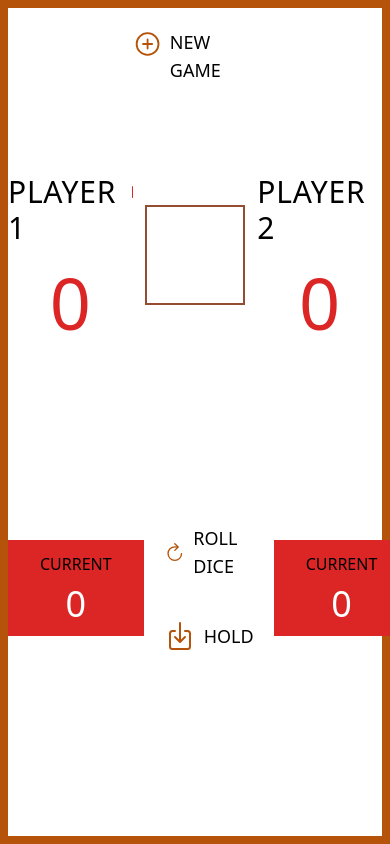
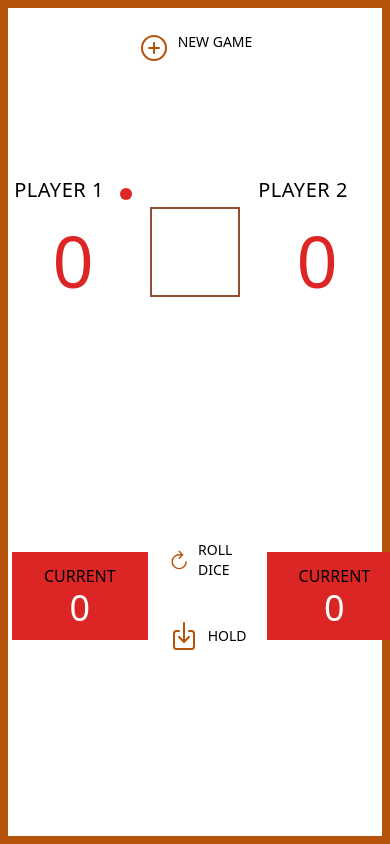
Before and after one commit to FloDevWeb/Dynamiser-vos-sites-web-avec-Javascript, a plain HTML site: page index.html in a window 390 px wide. Drawn offline with nearby package versions, Linux system fonts and the light colour scheme.

Commit message:
responsive modif

```diff
--- a/index.html
+++ b/index.html
@@ -16,7 +16,7 @@
   </head>
   <body>
     <main
-      class="grid grid-cols-3 md:grid-cols-5 grid-rows-5 h-screen border-8 border-amber-700"
+      class="grid grid-cols-3 md:grid-cols-5 grid-rows-5 h-screen border-8 border-amber-700 p-1"
     >
       <section class="col-start-2 md:col-start-3 flex justify-center mt-5">
         <ion-icon
@@ -24,14 +24,14 @@
           name="add-circle-outline"
           id="newGame"
         ></ion-icon>
-        <h1 class="text-lg md:text-xl lg:text-2xl font-extralight ml-2">
+        <h1 class="text-sm md:text-xl lg:text-2xl font-extralight ml-2">
           NEW GAME
         </h1>
       </section>
 
       <section class="row-start-2 col-start-1 md:col-start-2">
         <h2
-          class="text-3xl lg:text-5xl font-thin tracking-wide flex justify-center"
+          class="text-xl md:text-3xl lg:text-4xl xl:text-5xl font-thin tracking-wide flex justify-center"
         >
           PLAYER 1
           <div
@@ -59,7 +59,7 @@
 
       <section class="row-start-2 col-start-3 md:col-start-4">
         <h2
-          class="text-3xl lg:text-5xl font-thin tracking-wide flex justify-center"
+          class="text-xl md:text-3xl lg:text-4xl xl:text-5xl font-thin tracking-wide flex justify-center"
         >
           PLAYER 2
           <div
@@ -78,19 +78,19 @@
       <section
         class="row-start-4 col-start-1 md:col-start-2 col-end-5 flex justify-around items-center"
       >
-        <div class="flex flex-col items-center px-8 py-3 gap-2 bg-red-600">
+        <div class="flex flex-col items-center px-8 py-3 mt-5 bg-red-600">
           <h3 class="font-extralight">CURRENT</h3>
           <div class="font-extralight text-4xl text-white" id="round_1">0</div>
         </div>
 
         <section>
-          <div class="continu flex items-center p-5">
+          <div class="continu flex items-center p-5 mt-5">
             <ion-icon
               class="icon w-8 h-8 text-amber-700 cursor-pointer"
               name="refresh-outline"
               id="roll"
             ></ion-icon>
-            <h4 class="text-lg md:text-2xl font-extralight ml-2">ROLL DICE</h4>
+            <h4 class="text-sm md:text-2xl font-extralight ml-2">ROLL DICE</h4>
           </div>
           <div class="hold flex items-center p-5">
             <ion-icon
@@ -98,11 +98,11 @@
               name="download-outline"
               id="hold"
             ></ion-icon>
-            <h4 class="text-lg md:text-2xl font-extralight ml-2">HOLD</h4>
+            <h4 class="text-sm md:text-2xl font-extralight ml-2">HOLD</h4>
           </div>
         </section>
 
-        <div class="flex flex-col items-center px-8 py-3 gap-2 bg-red-600">
+        <div class="flex flex-col items-center px-8 py-3 mt-5 bg-red-600">
           <h3 class="font-extralight">CURRENT</h3>
           <div class="font-extralight text-4xl text-white" id="round_2">0</div>
         </div>
--- a/script.js
+++ b/script.js
@@ -22,6 +22,7 @@ let totalScore2 = 0;
 let currentPlayer = 1;
 let value = 0;
 
+// fonction pour tout initialiser en cas de nouvelle partie
 function newGame() {
   currentScore1 = 0;
   totalScore1 = 0;
@@ -37,6 +38,7 @@ function newGame() {
 
 newGameBtn.addEventListener("click", newGame);
 
+// fonction qui gère le calcul quand on lance le dé
 function roll() {
   value = getRandomInt(1, 7);
   console.log(value);
@@ -66,6 +68,7 @@ function roll() {
 rollDice.addEventListener("click", roll);
 rollDice.addEventListener("click", animDice);
 
+// fonction pour mettre le score courant dans le score total
 function keepScore() {
   if (currentPlayer === 1) {
     totalScore1 += currentScore1;
@@ -88,6 +91,7 @@ function keepScore() {
 
 hold.addEventListener("click", keepScore);
 
+// fonction fin de partie
 function winGame() {
   if (totalScore1 > 99) {
     alert("Player 1 win the game !!!");
--- a/style.css
+++ b/style.css
@@ -2,8 +2,8 @@
   margin-top: 25%;
   margin-left: auto;
   margin-right: auto;
-  width: 100px;
-  height: 100px;
+  width: 90px;
+  height: 90px;
   transform-style: preserve-3d;
   animation-duration: 1s;
   animation-timing-function: ease-out;
@@ -15,7 +15,7 @@
   height: 100%;
   border: 2px solid rgb(149, 77, 49);
   text-align: center;
-  font-size: 4em;
+  font-size: 3.5em;
   font-weight: 200;
   background-color: white;
 }
```
